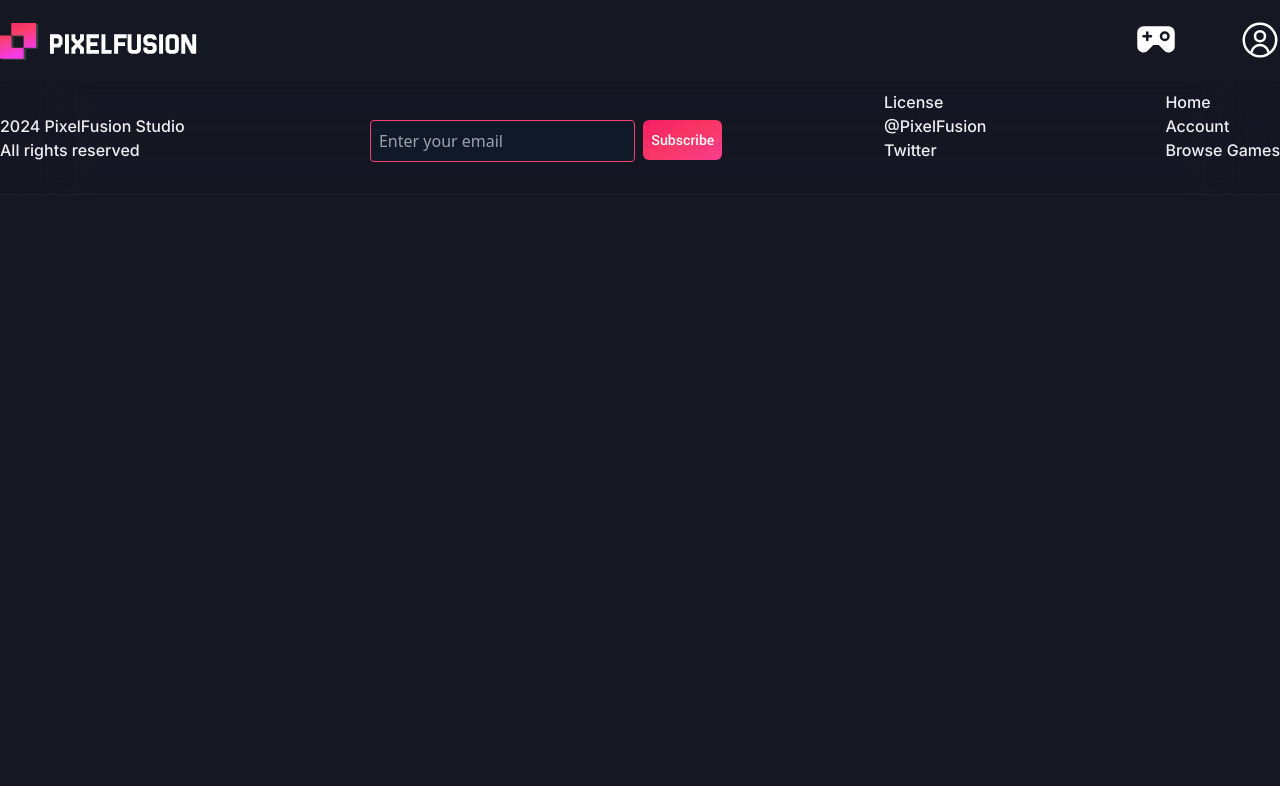
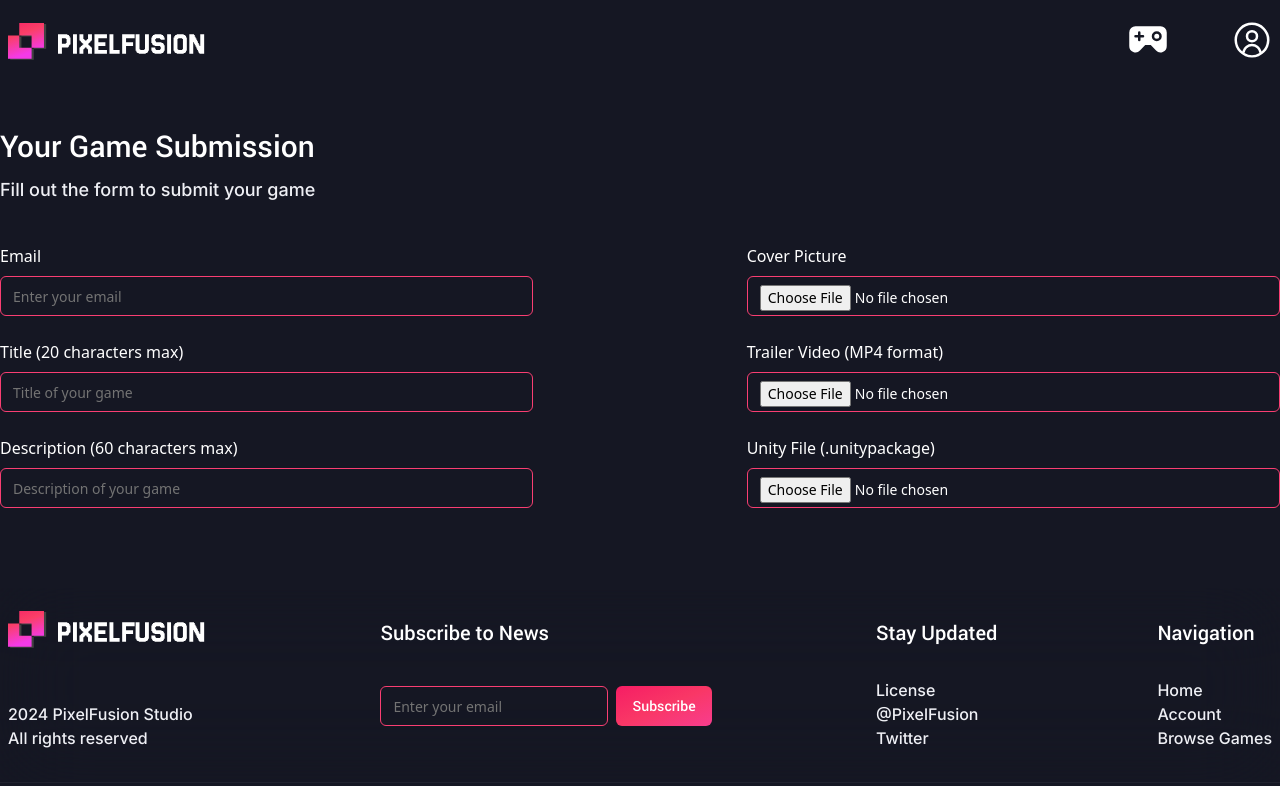
Before and after one commit to sewstie/PixelFusion, a React (Vite) app in the folder client/: page /add-your-game in a window 1280 px wide. Shown: the top 786 px of the page. Built offline with nearby package versions, Linux system fonts and the light colour scheme.

Commit message:
renamed signin in to login page, added page for game submision form

```diff
--- a/client/src/App.jsx
+++ b/client/src/App.jsx
@@ -10,13 +10,13 @@ import Footer from "./components/Footer";
 
 import Home from "./pages/Home/Home";
 import Browse from "./pages/Browse/Browse";
-import Contact from "./pages/Contact/Contact";
 import Game from "./pages/Game/Game";
 import Login from "./pages/Login/Login";
 import SignUp from "./pages/SignUp/SignUp";
 import PasswordReset from "./pages/PasswordReset/PasswordReset";
 import License from "./pages/License";
 import Account from "./pages/Account/Account";
+import AddGame from "./pages/AddGame/AddGame";
 
 const HeaderWrapper = () => {
   const location = useLocation();
@@ -42,13 +42,13 @@ function App() {
         <Routes>
           <Route path="/" element={<Home />} />
           <Route path="/browse" element={<Browse />} />
-          <Route path="/contact" element={<Contact />} />
           <Route path="/game/:slug" element={<Game />} />
           <Route path="/login" element={<Login />} />
           <Route path="/signup" element={<SignUp />} />
           <Route path="/forgot-password" element={<PasswordReset />} />{" "}
           <Route path="/license" element={<License />} />
           <Route path="/account" element={<Account />} />
+          <Route path="/add-your-game" element={<AddGame />} />
         </Routes>
       </section>
       <Footer />
--- a/client/src/components/Footer.jsx
+++ b/client/src/components/Footer.jsx
@@ -1,8 +1,8 @@
 import React, { useState } from "react";
 import { Link } from "react-router-dom";
-
 import logo from "../assets/logo.svg";
 import { Button } from "@/components/UI/button";
+import { Input } from "@/components/ui/input";
 
 const Footer = () => {
   const [email, setEmail] = useState("");
@@ -17,7 +17,7 @@ const Footer = () => {
   return (
     <section className="border-b relatve bg-bg-900/20 border-white/5 backdrop-blur-2xl lg:bg-vulcan-900/0 pb-8 pt-5">
       <div className="container mx-auto">
-        <div className="flex justify-between lg:gap-12 flex-wrap">
+        <div className="flex justify-between lg:gap-12 flex-wrap mx-2">
           <div className="flex flex-col justify-between gap-8">
             <Link to="/">
               <img src={logo} className="w-52" alt="Logo" />
@@ -30,20 +30,24 @@ const Footer = () => {
           <div className="flex flex-col justify-between">
             <h3 className="title mt-2.5">Subscribe to News</h3>
             <div className="flex space-x-2">
-              <input
+              <div className="flex flex-col justify-center items-center">
+                <Input
                   type="email"
                   placeholder="Enter your email"
-                className={`input-field ${
-                  email && !isEmailValid() ? "border-red-500" : "border-focus"
+                  className={`${
+                    email && !isEmailValid() ? "border-red-500" : ""
                   }`}
                   value={email}
                   onChange={handleEmailChange}
                 />
-              {email && !isEmailValid() && (
-                <p className="error-text">
+                <p
+                  className={`error-text transition-opacity duration-300 ${
+                    email && !isEmailValid() ? "opacity-100" : "opacity-0"
+                  }`}
+                >
                   Please enter a valid email address.
                 </p>
-              )}
+              </div>
               <Button type="submit" className="h-10 text-sm">
                 Subscribe
               </Button>
--- a/client/src/components/Header.jsx
+++ b/client/src/components/Header.jsx
@@ -7,7 +7,7 @@ import signInIcon from "../assets/account.svg";
 
 const Header = () => {
   return (
-    <section className="fixed z-50 w-full bg-bg h-20 flex items-center">
+    <section className="px-2 fixed z-50 w-full bg-bg h-20 flex items-center">
       <div className="container mx-auto">
         <div className="flex justify-between">
           <Link to="/" className="navbar">
--- /dev/null
+++ b/client/src/components/UI/input.jsx
@@ -0,0 +1,20 @@
+import * as React from "react";
+import { cn } from "@/lib/utils";
+
+const Input = React.forwardRef(({ className, type, ...props }, ref) => {
+  return (
+    <input
+      type={type}
+      className={cn(
+        "flex h-10 w-full rounded-md border border-focus bg-transparent px-3 py-2 text-base placeholder:text-muted-foreground focus:border-white disabled:cursor-not-allowed disabled:opacity-50 md:text-sm text-white",
+        className
+      )}
+      ref={ref}
+      {...props}
+    />
+  );
+});
+
+Input.displayName = "Input";
+
+export { Input };
--- /dev/null
+++ b/client/src/pages/AddGame/AddGame.jsx
@@ -0,0 +1,141 @@
+import React, { useState } from "react";
+import Blob from "../../components/UI/Blob";
+import { Input } from "@/components/ui/input";
+
+const AddGame = () => {
+  const [email, setEmail] = useState("");
+  const [title, setTitle] = useState("");
+  const [description, setDescription] = useState("");
+  const [picture, setPicture] = useState(null);
+  const [trailer, setTrailer] = useState(null);
+  const [unityFile, setUnityFile] = useState(null);
+
+  const isEmailValid = () => {
+    const re = /\S+@\S+\.\S+/;
+    return re.test(email);
+  };
+
+  const isTitleValid = () => {
+    return title.length <= 20;
+  };
+
+  const isDescriptionValid = () => {
+    return description.length <= 60;
+  };
+
+  const isTrailerValid = () => {
+    return trailer && trailer.type === "video/mp4";
+  };
+
+  const isUnityFileValid = () => {
+    return unityFile && unityFile.name.endsWith(".unitypackage");
+  };
+
+  const handlePictureChange = (e) => {
+    setPicture(e.target.files[0]);
+  };
+
+  const handleTrailerChange = (e) => {
+    setTrailer(e.target.files[0]);
+  };
+
+  const handleUnityFileChange = (e) => {
+    setUnityFile(e.target.files[0]);
+  };
+
+  return (
+    <div className="container mx-auto pt-32 pb-20 relative overflow-hidden">
+      <h2 className="title text-3xl">Your Game Submission</h2>
+      <h4 className="text text-lg pt-3">
+        Fill out the form to submit your game
+      </h4>
+      <div className="mt-10 flex justify-between">
+        <div className="w-5/12">
+          <label className="form-label">Email</label>
+          <Input
+            type="text"
+            placeholder="Enter your email"
+            className={` ${email && !isEmailValid() ? "border-red-500" : ""}`}
+            value={email}
+            onChange={(e) => setEmail(e.target.value)}
+          />
+          {email && !isEmailValid() && (
+            <p className="error-text">Please enter a valid email address.</p>
+          )}
+          <label className="form-label mt-6">Title (20 characters max)</label>
+          <Input
+            type="text"
+            placeholder="Title of your game"
+            className={`${title && !isTitleValid() ? "border-red-500" : ""}`}
+            value={title}
+            onChange={(e) => setTitle(e.target.value)}
+          />
+          {title && !isTitleValid() && (
+            <p className="error-text">Title must be 20 characters or less.</p>
+          )}
+          <label className="form-label mt-6">
+            Description (60 characters max)
+          </label>
+          <Input
+            type="text"
+            placeholder="Description of your game"
+            className={`${
+              description && !isDescriptionValid() ? "border-red-500" : ""
+            }`}
+            value={description}
+            onChange={(e) => setDescription(e.target.value)}
+          />
+          {description && !isDescriptionValid() && (
+            <p className="error-text">
+              Description must be 60 characters or less.
+            </p>
+          )}
+        </div>
+        <div className="w-5/12">
+          <label className="form-label">Cover Picture</label>
+          <Input
+            id="picture"
+            type="file"
+            accept="image/*"
+            onChange={handlePictureChange}
+          />
+          <label htmlFor="trailer" className="form-label mt-6">
+            Trailer Video (MP4 format)
+          </label>
+          <Input
+            id="trailer"
+            type="file"
+            accept="video/mp4"
+            onChange={handleTrailerChange}
+            className={`${
+              trailer && !isTrailerValid() ? "border-red-500" : ""
+            }`}
+          />
+          {trailer && !isTrailerValid() && (
+            <p className="error-text">Please upload a valid MP4 video.</p>
+          )}
+
+          <label htmlFor="unityFile" className="form-label mt-6">
+            Unity File (.unitypackage)
+          </label>
+          <Input
+            id="unityFile"
+            type="file"
+            accept=".unitypackage"
+            onChange={handleUnityFileChange}
+            className={`${
+              unityFile && !isUnityFileValid() ? "border-red-500" : ""
+            }`}
+          />
+          {unityFile && !isUnityFileValid() && (
+            <p className="error-text">
+              Please upload a valid Unity package file.
+            </p>
+          )}
+        </div>
+      </div>
+    </div>
+  );
+};
+
+export default AddGame;
--- a/client/src/pages/Contact/Contact.jsx
+++ /dev/null
@@ -1,7 +0,0 @@
-import React from "react";
-
-const Contact = () => {
-  return <div>Support Page</div>;
-};
-
-export default Contact;
--- a/client/src/pages/Login/Login.jsx
+++ b/client/src/pages/Login/Login.jsx
@@ -2,6 +2,7 @@ import React, { useState } from "react";
 import { Button } from "../../components/UI/button";
 import { Link } from "react-router-dom";
 import Blob from "../../components/UI/Blob";
+import { Input } from "@/components/ui/input";
 
 const SignIn = () => {
   const [showPassword, setShowPassword] = useState(false);
@@ -42,12 +43,10 @@ const SignIn = () => {
         <form>
           <div className="mb-4">
             <label className="form-label">Email</label>
-            <input
+            <Input
               type="email"
               placeholder="Enter your email"
-              className={`input-field ${
-                email && !isEmailValid() ? "border-red-500" : "border-focus"
-              }`}
+              className={`${email && !isEmailValid() ? "border-red-500" : ""}`}
               value={email}
               onChange={handleEmailChange}
             />
@@ -58,14 +57,12 @@ const SignIn = () => {
           <div className="mb-4 relative">
             <label className="form-label">Password</label>
             <div className="relative">
-              <input
+              <Input
                 type={showPassword ? "text" : "password"}
                 placeholder="Enter your password"
-                className={`input-field ${
-                  password && !isPasswordValid()
-                    ? "border-red-500"
-                    : "border-focus"
-                } relative pr-10`}
+                className={`relative pr-10 ${
+                  password && !isPasswordValid() ? "border-red-500" : ""
+                }`}
                 value={password}
                 onChange={handlePasswordChange}
               />
```
Also changed, not shown: client/src/pages/Account/Account.jsx (+7 -7 lines), client/src/pages/SignUp/SignUp.jsx (+12 -15 lines), 2 other files (tests, documents, lock files or other folders). Lines whose indentation alone changed are shown as unchanged.
